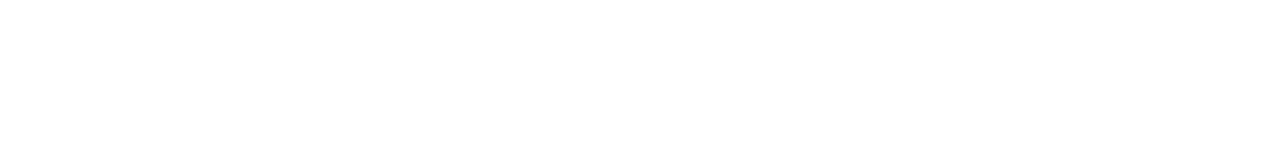
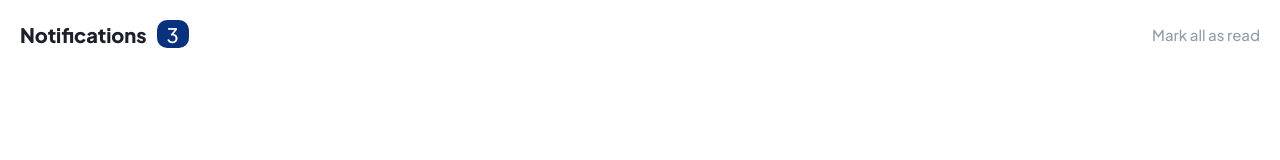
Before and after one commit to vezas/frontend-mentor-io-challenges, a website: page index.html in a window 1280 px wide. Drawn offline with Linux system fonts and the light colour scheme.

Commit message:
Create header

```diff
--- a/index.html
+++ b/index.html
@@ -12,7 +12,15 @@
 </head>
 
 <body>
+  <div class="container">
 
+    <header class="header">
+      <h1 class="header__heading">Notifications</h1>
+      <p class="header__counter">3</p>
+      <button class="header__button">Mark all as read</button>
+    </header>
+
+  </div>
 </body>
 
 </html>
--- /dev/null
+++ b/scss/components/_header.scss
@@ -0,0 +1,44 @@
+.header {
+  display: flex;
+  align-items: center;
+  gap: 1rem;
+
+  &__heading {
+    font-size: 2rem;
+    font-weight: 800;
+    color: $color-very-dark-blue;
+  }
+
+  &__counter {
+    height: 2.8rem;
+    width: 3.2rem;
+    display: flex;
+    justify-content: center;
+    align-items: center;
+    background-color: $color-primary-blue;
+    border-radius: 1rem;
+    font-size: 2rem;
+    color: $color-white;
+  }
+
+  &__button {
+    margin-left: auto;
+    background-color: transparent;
+    border: none;
+    font-size: 1.5rem;
+    font-weight: 500;
+    font-family: inherit;
+    color: $color-grayish-blue;
+    cursor: pointer;
+    transition: color 0.3s;
+
+    &:hover,
+    &:active {
+      color: $color-primary-blue;
+    }
+
+    &:focus {
+      outline: none;
+    }
+  }
+}
--- a/scss/main.scss
+++ b/scss/main.scss
@@ -1,7 +1,10 @@
 @import './abstracts/mixins';
 @import './abstracts/variables';
 
+@import './base/fonts';
 @import './base/reset';
 @import './base/typography';
 
+@import './components/header';
+
 @import './pages/home';
--- a/scss/pages/_home.scss
+++ b/scss/pages/_home.scss
@@ -0,0 +1,9 @@
+body {
+  padding: 2rem;
+  min-height: 100vh;
+  background-color: $color-white;
+}
+
+.container {
+  margin: 0 auto;
+}
```
Also changed, not shown: css/style.css.
